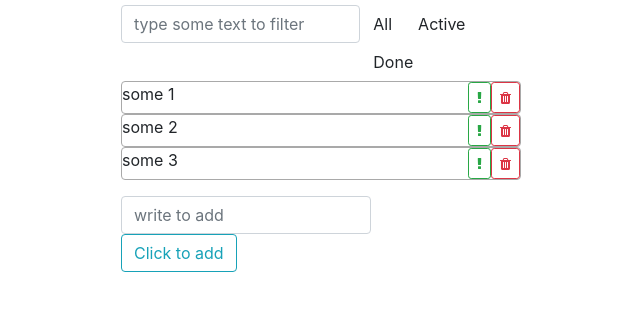
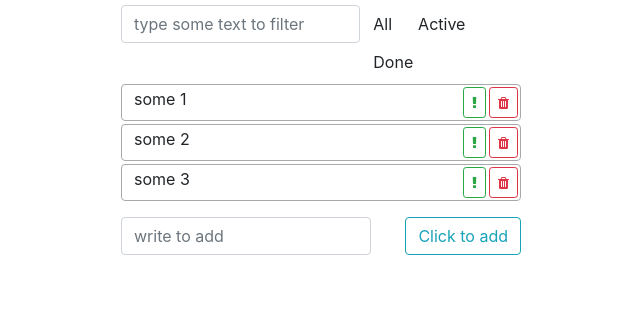
Before and after one commit to artemfob/todo-self-app, a React app in the folder self-app/: page / in a window 1280 px wide. Shown: the part 88-398 px from the top of the page, without its empty margins (319-959 px from the left). Built offline with nearby package versions, Linux system fonts and the light colour scheme.

Commit message:
some mod

```diff
--- a/self-app/public/index.html
+++ b/self-app/public/index.html
@@ -18,33 +18,12 @@
           rel="stylesheet"
           integrity="sha384-wvfXpqpZZVQGK6TAh5PVlGOfQNHSoD2xbE+QkPxCAFlNEevoEH3Sl0sibVcOQVnN"
           crossorigin="anonymous">
-    <!--
-      manifest.json provides metadata used when your web app is installed on a
-      user's mobile device or desktop. See https://developers.google.com/web/fundamentals/web-app-manifest/
-    -->
-    <!--
-      Notice the use of %PUBLIC_URL% in the tags above.
-      It will be replaced with the URL of the `public` folder during the build.
-      Only files inside the `public` folder can be referenced from the HTML.
 
-      Unlike "/favicon.ico" or "favicon.ico", "%PUBLIC_URL%/favicon.ico" will
-      work correctly both with client-side routing and a non-root public URL.
-      Learn how to configure a non-root public URL by running `npm run build`.
-    -->
-    <title>React App</title>
+    <title>Todo App</title>
   </head>
   <body>
     <noscript>You need to enable JavaScript to run this app.</noscript>
     <div id="root"></div>
-    <!--
-      This HTML file is a template.
-      If you open it directly in the browser, you will see an empty page.
 
-      You can add webfonts, meta tags, or analytics to this file.
-      The build step will place the bundled scripts into the <body> tag.
-
-      To begin the development, run `npm start` or `yarn start`.
-      To create a production bundle, use `npm run build` or `yarn build`.
-    -->
   </body>
 </html>
--- a/self-app/src/components/add-bar/index.js
+++ b/self-app/src/components/add-bar/index.js
@@ -1,17 +1,15 @@
 import React, {Component} from 'react'
 
-export default class AddBar extends Component{
+export default class AddBar extends Component {
     state = {
         label: ''
     };
-
-
-inputChange = (e) =>{
+    inputChange = (e) => {
         this.setState({
             label: e.target.value
         });
     };
-ifSubmit = (e) =>{
+    ifSubmit = (e) => {
         e.preventDefault();
         this.props.ifAdd(this.state.label);
         this.setState({
@@ -19,20 +17,20 @@ ifSubmit = (e) =>{
         })
 
     };
-    render(){
-        return(
-            <div className='d-flex'>
-                <form onSubmit={this.ifSubmit}>
+
+    render() {
+        return (
+            <form onSubmit={this.ifSubmit}
+                  className='d-flex'>
                 <input type="text" placeholder='write to add'
                        className='form-control'
-                           style={{width:'250px'}}
+                       style={{width: '250px'}}
                        onChange={this.inputChange}
-                           value={this.state.label} />
-
+                       value={this.state.label}/>
                 <button className="btn btn-outline-info ml-auto"
-                            >Click to add</button>
+                >Click to add
+                </button>
             </form>
-            </div>
         )
     }
 }
--- a/self-app/src/components/header/index.js
+++ b/self-app/src/components/header/index.js
@@ -1,11 +1,11 @@
 import React, {Component} from 'react'
 
-export default class Header extends Component{
+export default class Header extends Component {
     toDo = 1;
     done = 1;
 
     render() {
-        return(
+        return (
             <div className="header">
                 <h1>My todo app</h1>
                 <h4>Need to be done {this.toDo}, done already {this.done}</h4>
--- a/self-app/src/components/item-status-filter/index.js
+++ b/self-app/src/components/item-status-filter/index.js
@@ -1,10 +1,10 @@
 import React, {Component} from 'react';
 
-export default class ItemStatusFilter extends Component{
+export default class ItemStatusFilter extends Component {
 
     render() {
-        return(
-            <div>
+        return (
+            <div className='ml-auto'>
                 <button className="btn ">All</button>
                 <button className="btn ">Active</button>
                 <button className="btn ">Done</button>
--- a/self-app/src/components/search-panel/index.js
+++ b/self-app/src/components/search-panel/index.js
@@ -1,10 +1,10 @@
 import React, {Component} from 'react';
 
-export default class SearchPanel extends Component{
+export default class SearchPanel extends Component {
 
     render() {
-        return(
-            <form action="" >
+        return (
+            <form action="">
                 <input type="text"
                        placeholder='type some text to filter'
                        className="form-control"/>
--- a/self-app/src/components/todo-list-item/index.css
+++ b/self-app/src/components/todo-list-item/index.css
@@ -1,4 +1,11 @@
 .todo-item{
     border: 1px solid darkgrey;
     border-radius: 4px;
+    margin-top: 3px;
+    padding: 2px;}
+.todo-item span{
+    margin-left: 10px;
 }
+.btn-outline-success{
+    margin-right: 3px;
+}
--- a/self-app/src/components/todo-list-item/index.js
+++ b/self-app/src/components/todo-list-item/index.js
@@ -1,14 +1,14 @@
 import React, {Component} from 'react';
 import './index.css'
 
-export default class TodoListItem extends Component{
+export default class TodoListItem extends Component {
 
 
     render() {
         const {label, ifDelete} = this.props;
-        return(
+        return (
             <div className="d-flex todo-item">
-                <span >
+                <span>
                 {label}
                 </span>
                 <div className="btns ml-auto">
```
Also changed, not shown: self-app/src/components/app/index.js (+8 -8 lines), self-app/src/components/todo-list/index.js (+5 -5 lines). Lines whose indentation alone changed are shown as unchanged.
